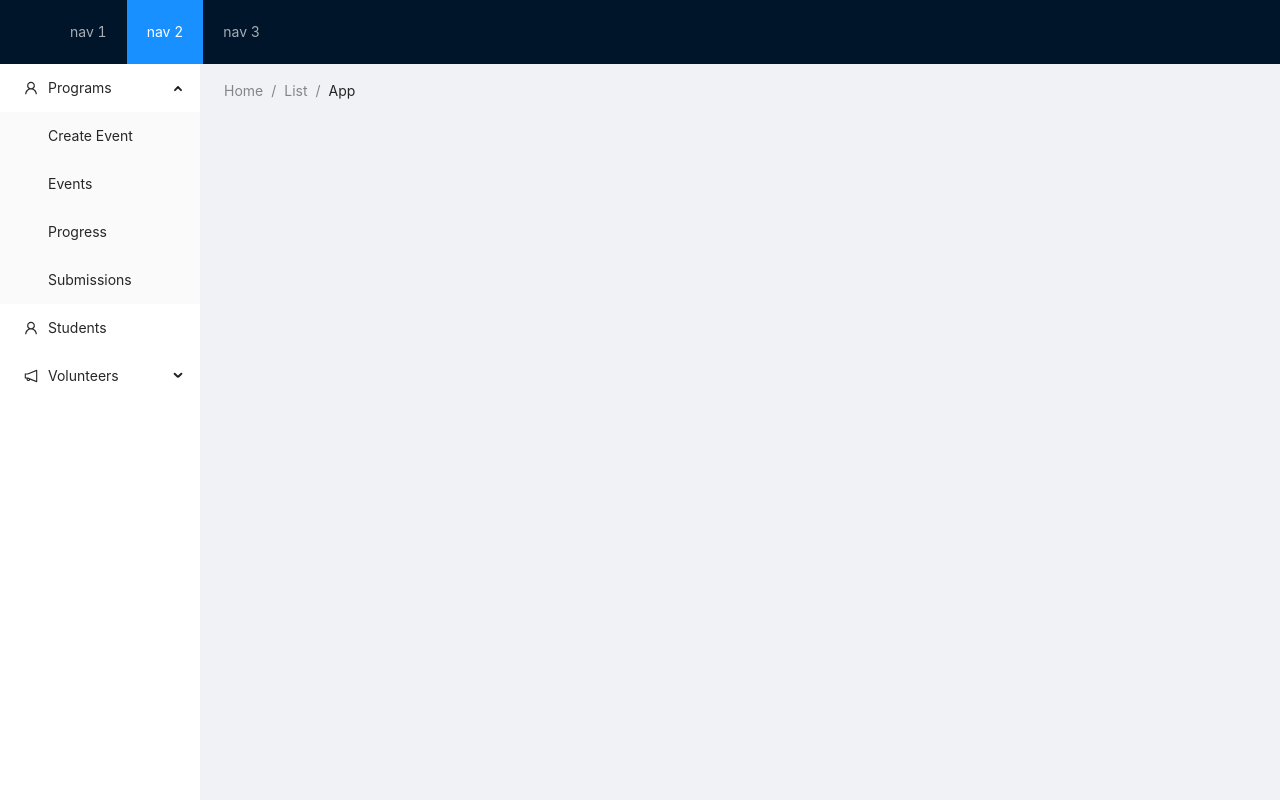
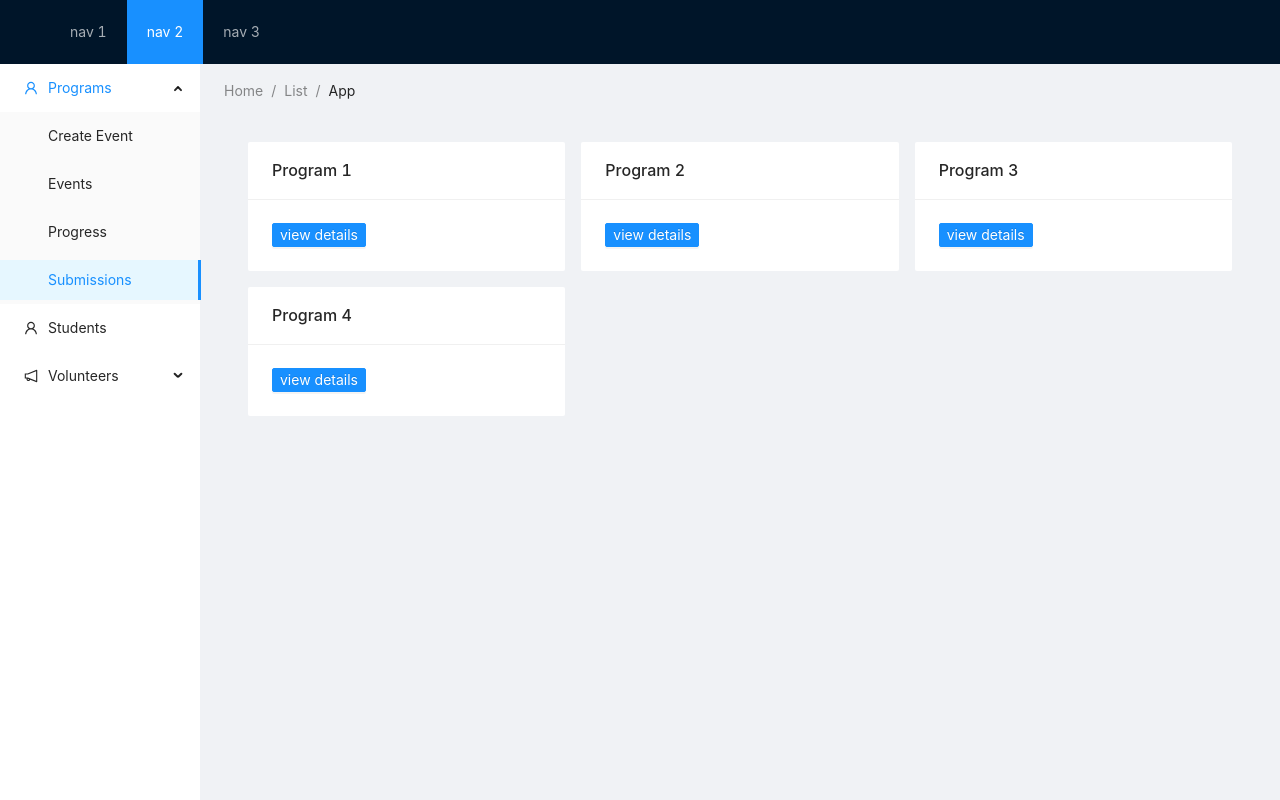
Before and after one commit to cfg2020apac/team-16, a React (Create React App) app in the folder web/: page /Submissions in a window 1280 px wide. Both pictures are taken after a click on the element "Programs". Built offline with nearby package versions, Linux system fonts and the light colour scheme; no server answers; what react-big-calendar-like-google would draw is missing.

Commit message:
add submissions page

```diff
--- a/web/src/Routes.js
+++ b/web/src/Routes.js
@@ -6,6 +6,7 @@ import { ParticipantStudents } from "./components/ParticipantStudents";
 import CalendarComponent from "./components/CalendarComponent";
 import AnotherCalendarComponent from "./components/AnotherCalendarComponent";
 import { ProjectProgress } from "./components/Progress";
+import { submission } from "./components/submission"
 
 export const Routes = () => {
   return (
@@ -17,6 +18,7 @@ export const Routes = () => {
           <Route path="/anothercalendar" component={AnotherCalendarComponent} />
           <Route exact path="/students/participants" component={ParticipantStudents} />
           <Route exact path="/progress" component={ProjectProgress} />
+          <Route exact path="/Submissions" component={submission} />
         </AppBar>
       </Switch>
     </Router>
--- a/web/src/components/AppBar.js
+++ b/web/src/components/AppBar.js
@@ -31,7 +31,9 @@ const currentRoute = location.pathname.slice(baseLength);
               <Menu.Item key="1">Create Event</Menu.Item>
               <Menu.Item key="2">Events</Menu.Item>
               <Menu.Item key="/progress"><Link to="/progress">Progress</Link></Menu.Item>
-              <Menu.Item key="4">Submissions</Menu.Item>
+              <Menu.Item key="/Submissions">
+                <Link to="/Submissions">Submissions</Link>
+              </Menu.Item>
             </SubMenu>
             <Menu.Item key="/students/participants" icon={<UserOutlined />}>
               <Link to="/students/participants">Students</Link>
--- /dev/null
+++ b/web/src/components/submission.js
@@ -0,0 +1,56 @@
+import React from "react";
+import { Space, Button, Card, Col, Row } from "antd";
+import { FirebaseDB } from "../firebase";
+
+export const submission = () => {
+    return (
+    <div className="site-card-wrapper">
+        <Row gutter={16}
+             style={{ marginBottom: 16 }}>
+        <Col span={8}>
+            <Card title="Program 1" bordered={false}>
+                <Button
+                type="primary"
+                size="small"
+                >
+                view details
+                </Button>
+            </Card>
+        </Col>
+        <Col span={8}>
+            <Card title="Program 2" bordered={false}>
+            <Button
+              type="primary"
+              size="small"
+            >
+            view details
+            </Button>
+            </Card>
+        </Col>
+        <Col span={8}>
+            <Card title="Program 3" bordered={false}>
+            <Button
+              type="primary"
+              size="small"
+            >
+            view details
+            </Button>
+            </Card>
+        </Col>
+        </Row>
+
+        <Row gutter={16}>
+        <Col span={8}>
+            <Card title="Program 4" bordered={false}>
+                <Button
+                type="primary"
+                size="small"
+                >
+                view details
+                </Button>
+            </Card>
+        </Col>
+        </Row>
+    </div>
+    );
+};
```
Also changed, not shown: web/src/components/SubmissionTasks.js (added, +24 -0 lines).
